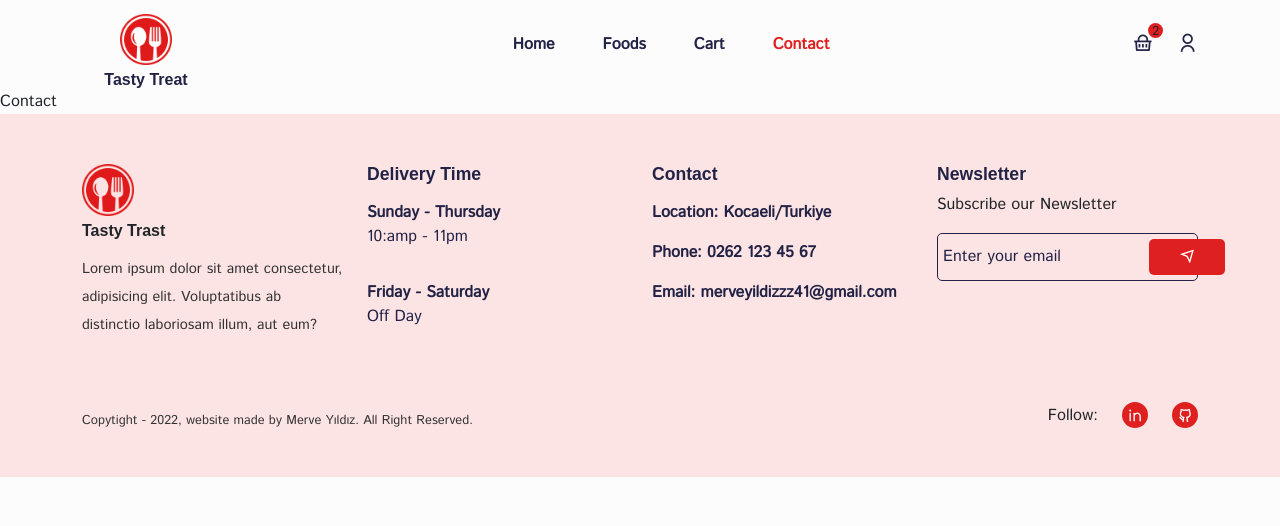
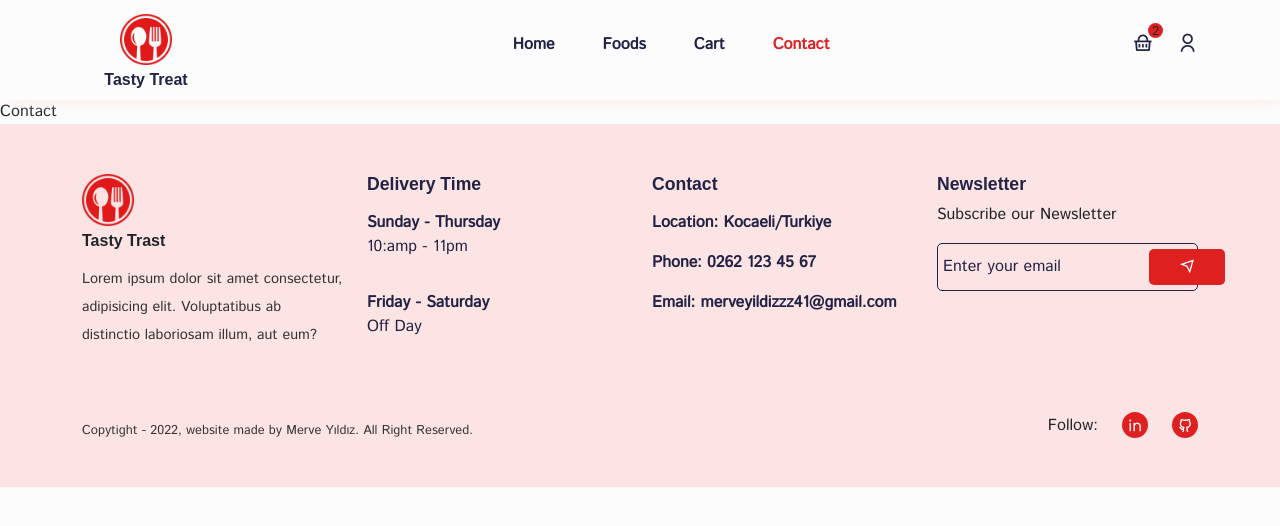
Before and after one commit to merveyyildiz/food-delivery-react, a React (Create React App) app: page /contact in a window 1280 px wide. Shown: the top 526 px of the page. Built offline with nearby package versions, Linux system fonts and the light colour scheme; a web font is replaced by a local one.

Commit message:
header style has been changed

```diff
--- a/src/styles/header.scss
+++ b/src/styles/header.scss
@@ -2,12 +2,14 @@
 
 .header {
     width: 100%;
-    height: 90px;
+    height: 100px;
     line-height: 80px;
     position: sticky;
     top: 0;
     left: 0;
+    z-index: 999;
     background-color: $color-light;
+    box-shadow: 5px 5px 15px -5px $color-orange-light;
     .logo {
         text-align: center;
         img {
```
